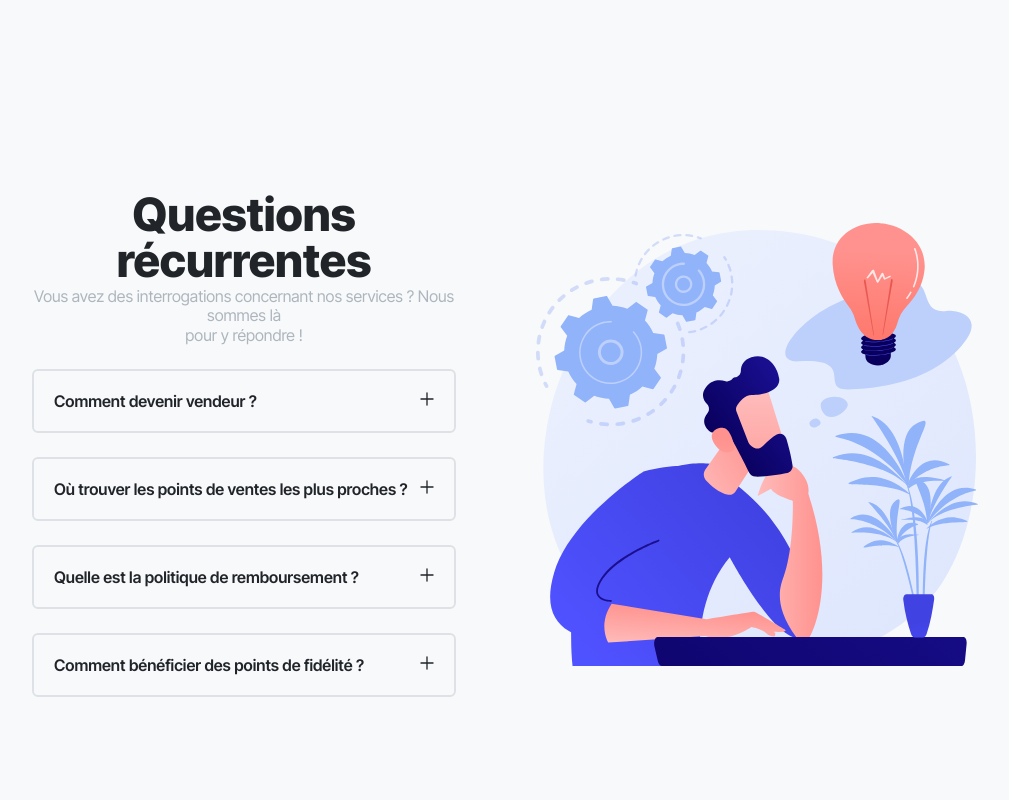
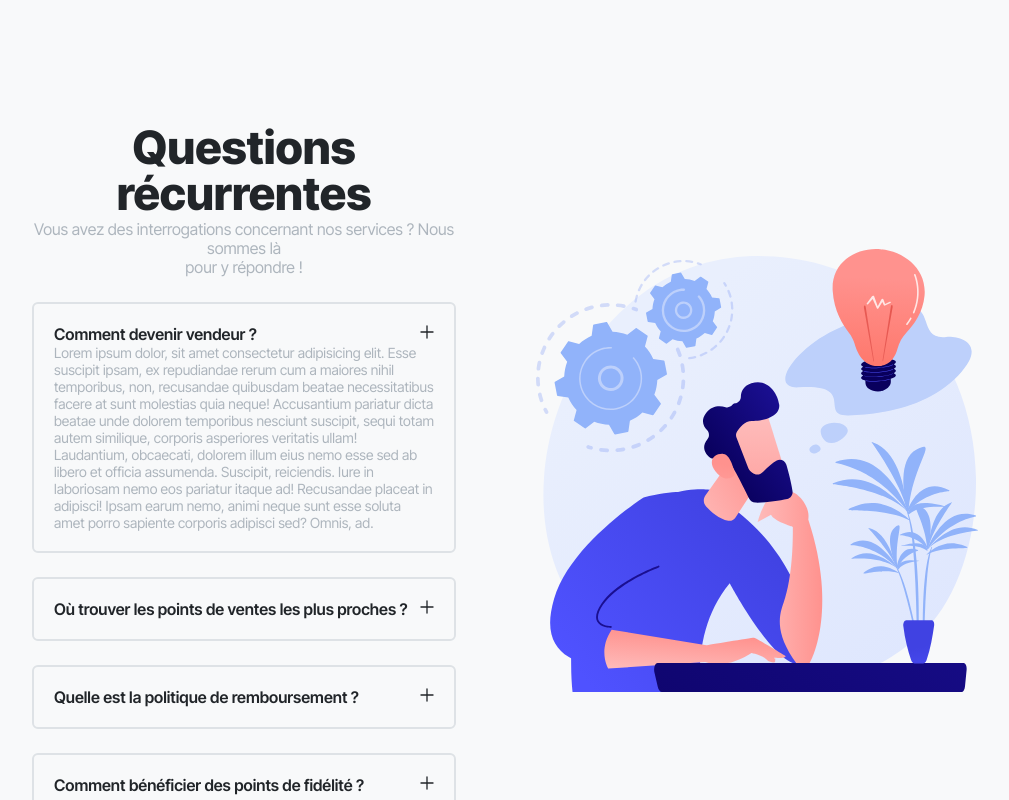
Before and after one commit to Sol1de/AntiGaspi, a plain HTML site: page index.html in a window 1280 px wide. Both pictures are taken after a click on the button 562 px from the left and 1956 px from the top of the page. Shown: the part 1556-2356 px from the top of the page, without its empty margins (135-1144 px from the left). Drawn offline with Linux system fonts and the light colour scheme.

Commit message:
:fire: added open/close FAQ features

```diff
--- a/index.html
+++ b/index.html
@@ -72,21 +72,37 @@
                 <p class="faq-infos-text-paragraph">Vous avez des interrogations concernant nos services ? Nous sommes là <br> pour y répondre ! </p>
             </div>
 
-            <div class="faq-infos-container">
-                <p class="faq-infos-container-paragraph">Comment devenir vendeur ?</p>
-                <button class="faq-infos-container-button"><img src="assets/icons/plus.svg" alt=""></button>
+            <div id="faq-container-1" class="faq-infos-container">
+                <div id="faq-container-text-1" class="faq-infos-container-text">
+                    <p class="faq-infos-container-text-paragraph">Comment devenir vendeur ?</p>
+                    <button id="button-plus-1" class="faq-infos-container-text-button" onclick="openFaq('answer-1')"><img src="assets/icons/plus.svg" alt=""></button>
+                </div>
+                <p id="answer-1" class="faq-infos-container-answer">Lorem ipsum dolor, sit amet consectetur adipisicing elit. Esse suscipit ipsam, ex repudiandae rerum cum a maiores nihil temporibus, non, recusandae quibusdam beatae necessitatibus facere at sunt molestias quia neque!
+                Accusantium pariatur dicta beatae unde dolorem temporibus nesciunt suscipit, sequi totam autem similique, corporis asperiores veritatis ullam! Laudantium, obcaecati, dolorem illum eius nemo esse sed ab libero et officia assumenda.
+                Suscipit, reiciendis. Iure in laboriosam nemo eos pariatur itaque ad! Recusandae placeat in adipisci! Ipsam earum nemo, animi neque sunt esse soluta amet porro sapiente corporis adipisci sed? Omnis, ad.</p>
             </div>
-            <div class="faq-infos-container">
-                <p class="faq-infos-container-paragraph">Où trouver les points de ventes les plus proches ?</p>
-                <button class="faq-infos-container-button"><img src="assets/icons/plus.svg" alt=""></button>
+            <div id="faq-container-2" class="faq-infos-container">
+                <div id="faq-container-text-2" class="faq-infos-container-text">
+                    <p class="faq-infos-container-text-paragraph">Où trouver les points de ventes les plus proches ?</p>
+                    <button id="button-plus-2" class="faq-infos-container-text-button" onclick="openFaq('answer-2')"><img src="assets/icons/plus.svg" alt=""></button>
+                </div>
+                <p id="answer-2" class="faq-infos-container-answer">Lorem ipsum dolor, sit amet consectetur adipisicing elit. Inventore, voluptates commodi sapiente atque ipsam praesentium optio sed eos accusantium, velit quibusdam reiciendis totam, soluta nam vitae numquam dignissimos explicabo est?
+                Facere cumque sequi repellendus corrupti modi eveniet! Eveniet odio repellat aspernatur omnis sunt odit porro molestias facilis dignissimos dolor quisquam nesciunt incidunt, qui maiores eligendi natus nemo praesentium earum eaque.</p>
             </div>
-            <div class="faq-infos-container">
-                <p class="faq-infos-container-paragraph">Quelle est la politique de remboursement ?</p>
-                <button class="faq-infos-container-button"><img src="assets/icons/plus.svg" alt=""></button>
+            <div id="faq-container-3" class="faq-infos-container">
+                <div id="faq-container-text-3" class="faq-infos-container-text">
+                    <p class="faq-infos-container-text-paragraph">Quelle est la politique de remboursement ?</p>
+                    <button id="button-plus-3" class="faq-infos-container-text-button" onclick="openFaq('answer-3')"><img src="assets/icons/plus.svg" alt=""></button>
+                </div>
+                <p id="answer-3" class="faq-infos-container-answer">Lorem ipsum dolor sit amet consectetur adipisicing elit. Sapiente eveniet quo odio, molestias numquam iure provident voluptatem asperiores repudiandae officiis recusandae incidunt et laborum, aspernatur deserunt atque fugiat voluptates doloribus.</p>
             </div>
-            <div class="faq-infos-container">
-                <p class="faq-infos-container-paragraph">Comment bénéficier des points de fidélité ?</p>
-                <button class="faq-infos-container-button"><img src="assets/icons/plus.svg" alt=""></button>
+            <div id="faq-container-4" class="faq-infos-container">
+                <div id="faq-container-text-4" class="faq-infos-container-text">
+                    <p class="faq-infos-container-text-paragraph">Comment bénéficier des points de fidélité ?</p>
+                    <button id="button-plus-4" class="faq-infos-container-text-button" onclick="openFaq('answer-4')"><img src="assets/icons/plus.svg" alt=""></button>
+                </div>
+                <p id="answer-4" class="faq-infos-container-answer">Lorem ipsum dolor sit amet consectetur adipisicing elit. Nam, at odit earum, tempore illo commodi facilis dolore maiores sunt excepturi placeat veritatis deleniti vero. Iste voluptatibus nisi mollitia veritatis expedita.
+                In eius est, at iure deleniti animi quisquam explicabo eos. Rem sed pariatur soluta ipsa ad similique voluptatem dolor voluptate dolorem maiores! Nesciunt voluptates atque quo, aliquid reiciendis velit voluptas.</p>
             </div>
         </div>
 
@@ -104,5 +120,7 @@
             <a href=""><img src="assets/icons/youTube.svg" alt="youtube"></a>
         </div>
     </footer>
+
+    <script src="script.js"></script>
 </body>
 </html>
--- a/script.js
+++ b/script.js
@@ -0,0 +1,12 @@
+//ouvre les balises de FAQ
+function openFaq(id) {
+    const answer = document.querySelector(`#${id}`);
+    const container = answer.parentElement;
+    const maxHeight = answer.scrollHeight; // permet de récupérer la hauteur de la réponse dans son état initial
+
+    if (answer.style.height === '0px' || answer.style.height === '') {
+        answer.style.height = `${maxHeight}px`;
+    } else {
+        answer.style.height = '0';
+    }
+}
--- a/style.scss
+++ b/style.scss
@@ -234,7 +234,7 @@ section {
     display: flex;
     align-items: center;
     justify-content: center;
-    height: 100dvh;
+    min-height: 100dvh;
     padding: 80px 167px;
 
     &-infos {
@@ -265,10 +265,14 @@ section {
 
         &-container {
             display: flex;
-            justify-content: space-between;
+            flex-direction: column;
             padding: 20px;
             border: 2px solid $gris-clair;
             border-radius: 6px;
+
+            &-text {
+                display: flex;
+                justify-content: space-between;
 
                 &-paragraph {
                     @include font(16px, $semibold);
@@ -278,6 +282,15 @@ section {
                 &-button {
                     background: none;
                     cursor: pointer;
+                }
+            }
+
+            &-answer {
+                height: 0;
+                overflow: hidden;
+                transition: height 0.5s ease;
+                @include font(14px, $regular);
+                color: $gris-moyen;
             }
         }
     }
```
Also changed, not shown: style.css, 1 other file. Lines whose indentation alone changed are shown as unchanged.
